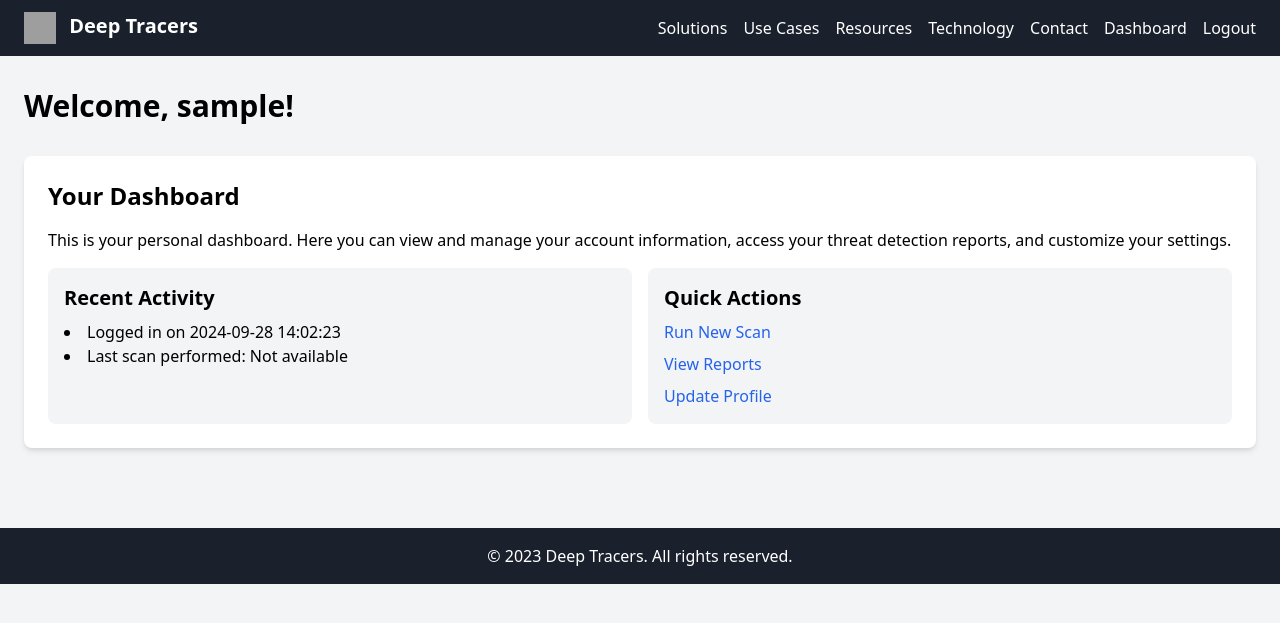
After one commit to Sidreyas/DeepTracers, a Flask app: page /dashboard in a window 1280 px wide. The commit adds this page. Shown: the top 623 px of the page. Run offline with Flask 3, Linux system fonts and the light colour scheme; the visitor is signed in with stand-in values (Sample User, id 1); some libraries are stand-ins or nearby versions; grey boxes are pictures that could not be loaded.

Commit message:
Agent query: Please check if the login and registration links are visible in the navigation menu. Also, try to register a new user, then log in and access the dashboard. Verify if the dashboard is displaying the user's name correctly.

```diff
--- a/app.py
+++ b/app.py
@@ -1,17 +1,23 @@
 import os
 from flask import Flask
 from flask_sqlalchemy import SQLAlchemy
+from flask_login import LoginManager
 from sqlalchemy.orm import DeclarativeBase
 
 class Base(DeclarativeBase):
     pass
 
 db = SQLAlchemy(model_class=Base)
+login_manager = LoginManager()
 
 def create_app():
     app = Flask(__name__)
     app.config["SQLALCHEMY_DATABASE_URI"] = os.environ.get("DATABASE_URL")
+    app.config["SECRET_KEY"] = os.urandom(24)
+
     db.init_app(app)
+    login_manager.init_app(app)
+    login_manager.login_view = 'auth.login'
 
     with app.app_context():
         db.create_all()
@@ -19,4 +25,12 @@ def create_app():
     from routes import main_bp
     app.register_blueprint(main_bp)
 
+    from auth import auth_bp
+    app.register_blueprint(auth_bp)
+
+    @login_manager.user_loader
+    def load_user(user_id):
+        from models import User
+        return User.query.get(int(user_id))
+
     return app
--- a/pyproject.toml
+++ b/pyproject.toml
@@ -11,6 +11,8 @@ flask = "^3.0.3"
 flask-sqlalchemy = "^3.1.1"
 psycopg2-binary = "^2.9.9"
 email-validator = "^2.2.0"
+flask-login = "^0.6.3"
+werkzeug = "^3.0.4"
 
 
 [build-system]
--- a/routes.py
+++ b/routes.py
@@ -1,5 +1,7 @@
 from flask import Blueprint, render_template, request, flash, redirect, url_for
+from flask_login import login_required, current_user
 from models import db, Contact
+from datetime import datetime
 
 main_bp = Blueprint('main', __name__)
 
@@ -38,3 +40,8 @@ def contact():
         return redirect(url_for('main.contact'))
 
     return render_template('contact.html')
+
+@main_bp.route('/dashboard')
+@login_required
+def dashboard():
+    return render_template('dashboard.html', name=current_user.username, now=datetime.now())
--- a/templates/base.html
+++ b/templates/base.html
@@ -20,6 +20,13 @@
                 <a href="{{ url_for('main.resources') }}" class="hover:text-gray-300">Resources</a>
                 <a href="{{ url_for('main.technology') }}" class="hover:text-gray-300">Technology</a>
                 <a href="{{ url_for('main.contact') }}" class="hover:text-gray-300">Contact</a>
+                {% if current_user.is_authenticated %}
+                    <a href="{{ url_for('main.dashboard') }}" class="hover:text-gray-300">Dashboard</a>
+                    <a href="{{ url_for('auth.logout') }}" class="hover:text-gray-300">Logout</a>
+                {% else %}
+                    <a href="{{ url_for('auth.login') }}" class="hover:text-gray-300">Login</a>
+                    <a href="{{ url_for('auth.register') }}" class="hover:text-gray-300">Register</a>
+                {% endif %}
             </div>
             <button id="mobile-menu-toggle" class="md:hidden">
                 <i class="fas fa-bars"></i>
@@ -31,6 +38,13 @@
             <a href="{{ url_for('main.resources') }}" class="block px-4 py-2 text-sm hover:bg-gray-700">Resources</a>
             <a href="{{ url_for('main.technology') }}" class="block px-4 py-2 text-sm hover:bg-gray-700">Technology</a>
             <a href="{{ url_for('main.contact') }}" class="block px-4 py-2 text-sm hover:bg-gray-700">Contact</a>
+            {% if current_user.is_authenticated %}
+                <a href="{{ url_for('main.dashboard') }}" class="block px-4 py-2 text-sm hover:bg-gray-700">Dashboard</a>
+                <a href="{{ url_for('auth.logout') }}" class="block px-4 py-2 text-sm hover:bg-gray-700">Logout</a>
+            {% else %}
+                <a href="{{ url_for('auth.login') }}" class="block px-4 py-2 text-sm hover:bg-gray-700">Login</a>
+                <a href="{{ url_for('auth.register') }}" class="block px-4 py-2 text-sm hover:bg-gray-700">Register</a>
+            {% endif %}
         </div>
     </header>
 
--- /dev/null
+++ b/templates/dashboard.html
@@ -0,0 +1,30 @@
+{% extends "base.html" %}
+
+{% block title %}Deep Tracers - Dashboard{% endblock %}
+
+{% block content %}
+<h1 class="text-3xl font-bold mb-8">Welcome, {{ name }}!</h1>
+
+<div class="bg-white p-6 rounded-lg shadow-md">
+    <h2 class="text-2xl font-semibold mb-4">Your Dashboard</h2>
+    <p class="mb-4">This is your personal dashboard. Here you can view and manage your account information, access your threat detection reports, and customize your settings.</p>
+
+    <div class="grid md:grid-cols-2 gap-4">
+        <div class="bg-gray-100 p-4 rounded-lg">
+            <h3 class="text-xl font-semibold mb-2">Recent Activity</h3>
+            <ul class="list-disc list-inside">
+                <li>Logged in on {{ now.strftime('%Y-%m-%d %H:%M:%S') }}</li>
+                <li>Last scan performed: Not available</li>
+            </ul>
+        </div>
+        <div class="bg-gray-100 p-4 rounded-lg">
+            <h3 class="text-xl font-semibold mb-2">Quick Actions</h3>
+            <ul class="space-y-2">
+                <li><a href="#" class="text-blue-600 hover:underline">Run New Scan</a></li>
+                <li><a href="#" class="text-blue-600 hover:underline">View Reports</a></li>
+                <li><a href="#" class="text-blue-600 hover:underline">Update Profile</a></li>
+            </ul>
+        </div>
+    </div>
+</div>
+{% endblock %}
```
Also changed, not shown: auth.py (added, +57 -0 lines), models.py (+14 -0 lines), 1 other file.
